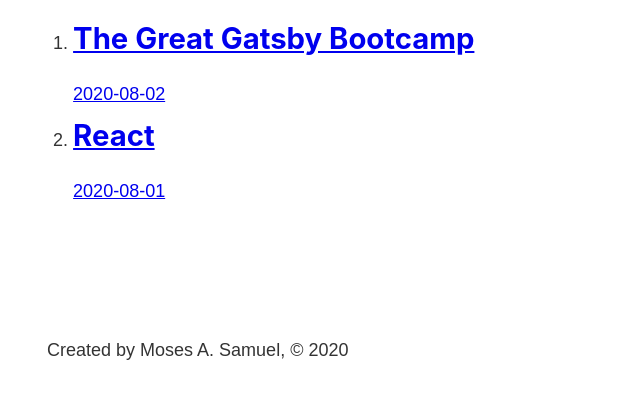
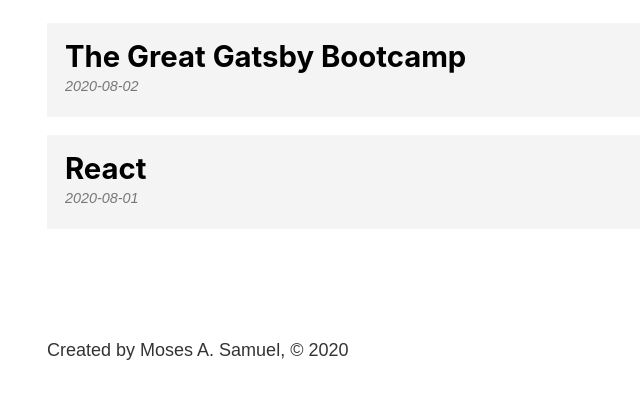
Before and after one commit to MosesSupposes/great-gatsby-bootcamp, a Gatsby site: page /blog in a window 1280 px wide. Shown: the part 393-792 px from the top of the page, without its empty margins (236-876 px from the left). Built offline with nearby package versions, Linux system fonts and the light colour scheme; Gatsby itself is replaced by a stand-in of ours.

Commit message:
add styles to the blog page

```diff
--- a/src/pages/blog.js
+++ b/src/pages/blog.js
@@ -1,6 +1,7 @@
 import React from "react"
 import { graphql, useStaticQuery, Link } from "gatsby"
 import Layout from "../components/layout"
+import blogStyles from "./blog.module.scss"
 
 export default function BlogPage() {
   const data = useStaticQuery(graphql`
@@ -25,10 +26,10 @@
   return (
     <Layout>
       <h1>My Blog</h1>
-      <ol>
+      <ol className={blogStyles.posts}>
         {data.allMarkdownRemark.edges.map(function renderPreview(edge, index) {
           return (
-            <li key={index}>
+            <li className={blogStyles.post} key={index}>
               <Link to={`/blog/${edge.node.fields.slug}`}>
                 <h2>{edge.node.frontmatter.title}</h2>
                 <p>{edge.node.frontmatter.date}</p>
--- /dev/null
+++ b/src/pages/blog.module.scss
@@ -0,0 +1,30 @@
+.posts {
+  list-style: none;
+  margin: 0;
+}
+
+.post {
+  margin: 1rem 0;
+
+  a {
+    background: #f4f4f4;
+    color: #000;
+    display: block;
+    padding: 1rem;
+    text-decoration: none;
+
+    &:hover {
+      background: #e4e4e4;
+    }
+  }
+
+  h2 {
+    margin-bottom: 0;
+  }
+
+  p {
+    color: #777;
+    font-size: 0.8rem;
+    font-style: italic;
+  }
+}
```
